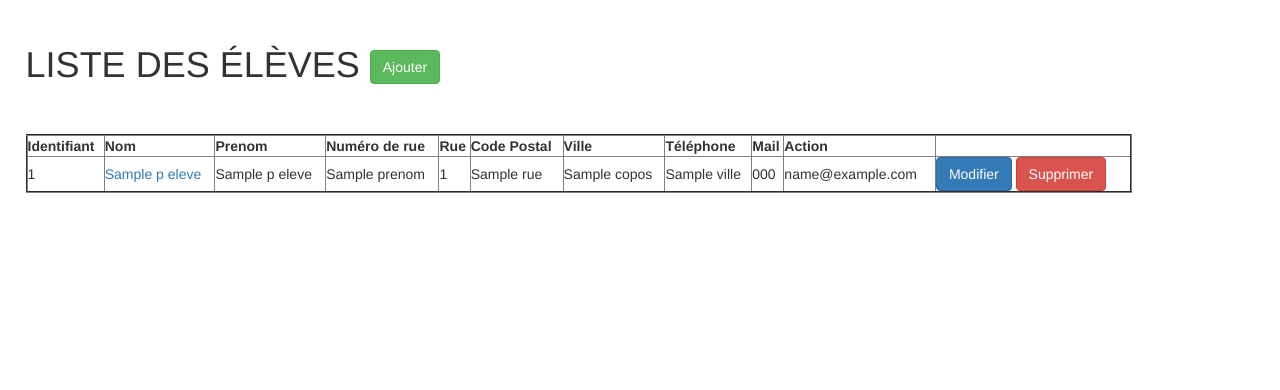
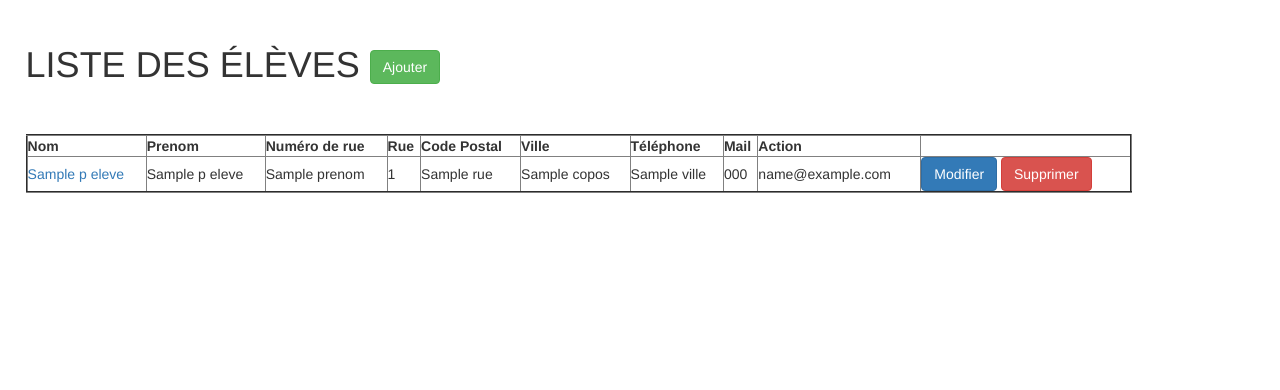
Before and after one commit to ZakinaA/24FLOPOTON, a Symfony app: template templates/eleve/lister.html.twig in a window 1280 px wide. Shown: the part 51-441 px from the top of the page. Run offline with Twig, Linux system fonts and the light colour scheme; the template is opened without the code that fills it: most values are stand-ins (such as "Sample title", 1, 10 or a date in 2020); some libraries are stand-ins or nearby versions.

Commit message:
modif du lister eleve pour supprimer l'affichage des id

```diff
--- a/templates/eleve/lister.html.twig
+++ b/templates/eleve/lister.html.twig
@@ -12,7 +12,6 @@
 		<h1>LISTE DES ÉLÈVES <a type="button" class="btn btn-success" href={{ path('app_eleve_ajouter') }}>Ajouter</a></h1><br><br>
 		<table width="90%" border="2" cellspacing="1" cellpadding="10">
         <tr>
-	        <th>Identifiant </th>
 	        <th>Nom </th>
 	        <th>Prenom </th>
 	        <th>Numéro de rue </th>
@@ -25,7 +24,6 @@
         </tr>
 		{% for i in pEleves %}
         <tr>
-            <td>{{ i.id }}</td>
             <td><a href="{{ path('app_eleve_consulter', { 'id': i.id }) }}">{{ i.nom }}</a></td>
             <td>{{ i.nom }}</td>
             <td>{{ i.prenom }}</td>
```
